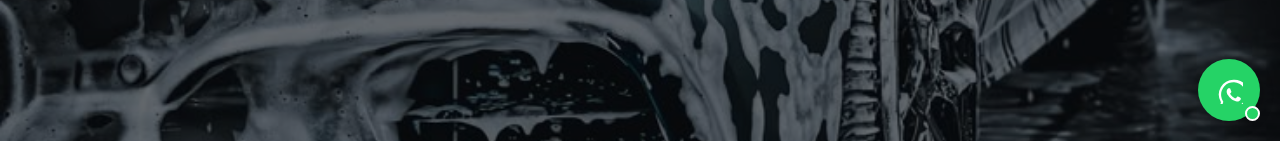
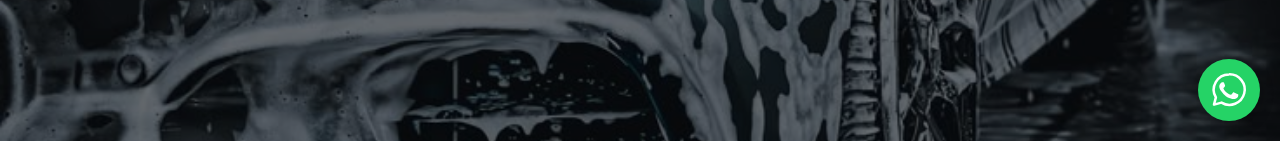
Before and after one commit to Dollyshrivas/Shrijicarwash, a React app in the folder frontend/: page / in a window 1280 px wide. Shown: the part 659-800 px from the top of the page. Built offline with nearby package versions, Linux system fonts and the light colour scheme; the HTML template or start-up script is replaced by a standard one.

Commit message:
Update App.jsx

```diff
--- a/frontend/src/App.jsx
+++ b/frontend/src/App.jsx
@@ -7,8 +7,11 @@ import Home from "./pages/Home";
 import AuthPage from "./pages/AuthPage";
 import Profile from "./pages/Profile";
 
-const WHATSAPP_NUMBER = "+919911514503";
-const WHATSAPP_MESSAGE = encodeURIComponent("Hello, I would like to book a car wash service.");
+// WhatsApp expects the country code and number as digits only, with no leading +.
+const WHATSAPP_NUMBER = "919911514503";
+const WHATSAPP_MESSAGE = encodeURIComponent(
+  "Hello, I would like to book a car wash service."
+);
 const WHATSAPP_URL = `https://wa.me/${WHATSAPP_NUMBER}?text=${WHATSAPP_MESSAGE}`;
 
 const App = () => {
@@ -28,14 +31,25 @@ const App = () => {
         target="_blank"
         rel="noopener noreferrer"
         aria-label="Chat on WhatsApp"
-       className="group fixed bottom-5 right-5 z-50 flex h-[62px] w-[62px] items-center justify-center rounded-full bg-[#25D366] text-white shadow-[0_4px_14px_rgba(0,0,0,0.28)] transition duration-200 hover:scale-105 hover:bg-[#20BD5A] hover:shadow-[0_7px_22px_rgba(37,211,102,0.5)] focus-visible:outline-none focus-visible:ring-4 focus-visible:ring-[#25D366]/40"
+        className="group fixed bottom-5 right-5 z-50 flex h-[62px] w-[62px] items-center justify-center rounded-full bg-[#25D366] text-white shadow-[0_4px_14px_rgba(0,0,0,0.28)] transition duration-200 hover:scale-105 hover:bg-[#20BD5A] hover:shadow-[0_7px_22px_rgba(37,211,102,0.5)] focus-visible:outline-none focus-visible:ring-4 focus-visible:ring-[#25D366]/40"
       >
-        <svg viewBox="0 0 24 24" className="h-7 w-7 fill-current" aria-hidden="true">
-          <path d="M16 3.2A12.7 12.7 0 0 0 5.1 22.4L3.4 28.6l6.4-1.7A12.8 12.8 0 1 0 16 3.2Zm0 23.3c-2 0-4-.5-5.7-1.6l-.4-.2-3.8 1 1-3.7-.2-.4A10.6 10.6 0 1 1 16 26.5Zm5.8-7.9c-.3-.2-1.8-.9-2.1-1-.3-.1-.5-.2-.7.2-.2.3-.8 1-1 1.2-.2.2-.4.2-.7.1-.3-.2-1.3-.5-2.5-1.6-.9-.8-1.5-1.8-1.7-2.1-.2-.3 0-.5.1-.6l.5-.5.3-.5c.1-.2 0-.4 0-.5-.1-.2-.7-1.7-.9-2.3-.3-.6-.5-.5-.7-.5h-.6c-.2 0-.5.1-.8.4-.3.3-1 1-1 2.5s1.1 2.9 1.2 3.1c.2.2 2.1 3.3 5.1 4.6.7.3 1.3.5 1.7.6.7.2 1.4.2 1.9.1.6-.1 1.8-.7 2-1.4.3-.7.3-1.3.2-1.4-.1-.2-.3-.3-.6-.4Z" />
+        <svg viewBox="0 0 32 32" className="h-10 w-10" aria-hidden="true">
+          <path
+            d="M16 3.5a12.2 12.2 0 0 0-10.5 18.4L4 27.7l6-1.6A12.2 12.2 0 1 0 16 3.5Z"
+            fill="none"
+            stroke="currentColor"
+            strokeLinecap="round"
+            strokeLinejoin="round"
+            strokeWidth="2"
+          />
+          <path
+            d="M12.1 10.4c-.3-.6-.6-.6-.9-.6h-.7c-.3 0-.7.1-1 .5s-1.3 1.2-1.3 2.9 1.3 3.3 1.5 3.5c.2.2 2.6 4.1 6.4 5.6 3.2 1.2 3.8 1 4.5.9.7-.1 2.3-.9 2.6-1.8.3-.9.3-1.7.2-1.8-.1-.2-.3-.3-.7-.5s-2.3-1.1-2.7-1.2c-.4-.1-.6-.2-.9.2-.3.4-1 1.2-1.2 1.4-.2.3-.5.3-.9.1-.4-.2-1.7-.6-3.2-1.9-1.2-1-2-2.3-2.2-2.7-.2-.4 0-.6.2-.8l.6-.7c.2-.2.3-.4.4-.7.1-.3 0-.5 0-.7l-1.2-2.9Z"
+            fill="currentColor"
+          />
         </svg>
-        <span className="absolute bottom-0 right-0 h-[15px] w-[15px] rounded-full border-[2px] border-white bg-[#25D366]" aria-hidden="true" />
-        <span className="pointer-events-none absolute right-full mr-3 translate-x-1 opacity-0 whitespace-nowrap rounded-lg bg-[#111] px-3 py-2 text-sm font-semibold text-white shadow-lg transition duration-200 group-hover:translate-x-0 group-hover:opacity-100 group-focus-visible:translate-x-0 group-focus-visible:opacity-100">
-          Message us on WhatsApp
+
+        <span className="pointer-events-none absolute right-full mr-3 translate-x-1 whitespace-nowrap rounded-lg bg-[#111] px-3 py-2 text-sm font-semibold text-white opacity-0 shadow-lg transition duration-200 group-hover:translate-x-0 group-hover:opacity-100 group-focus-visible:translate-x-0 group-focus-visible:opacity-100">
+          Chat on WhatsApp
         </span>
       </a>
 
```
